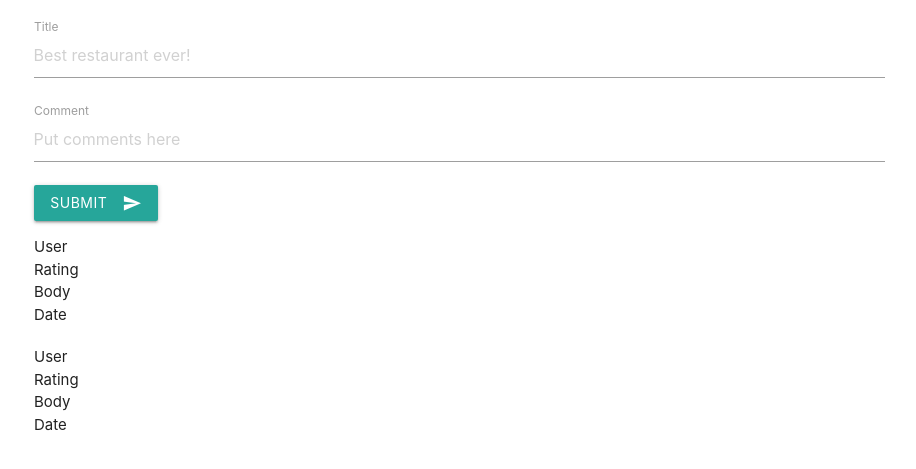
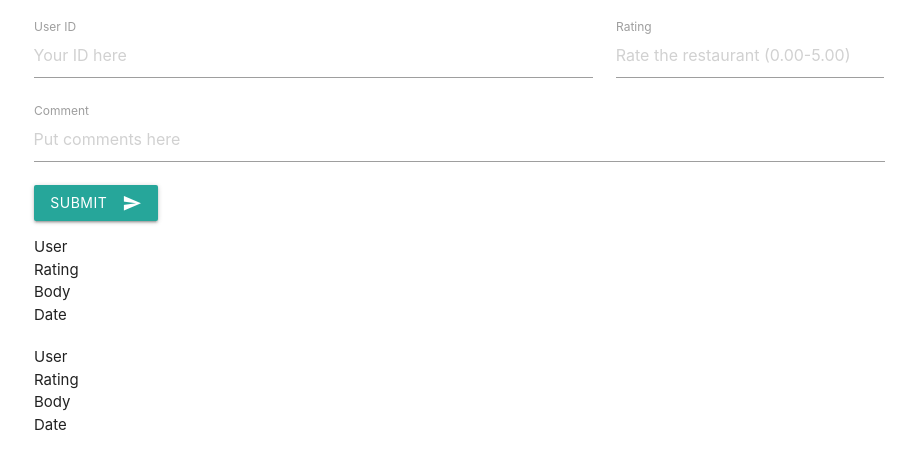
Before and after one commit to Sandman105/EatsPlusPlus, a website: page public/restaurant.html in a window 1280 px wide. Shown: the part 223-692 px from the top of the page, without its empty margins (181-1097 px from the left). Drawn offline with nearby package versions, Linux system fonts and the light colour scheme; no server answers.

Commit message:
Add rating input

```diff
--- a/public/assets/js/restaurant.js
+++ b/public/assets/js/restaurant.js
@@ -27,14 +27,16 @@ $(document).ready(function () {
     // Submit comments
     $(".commentSubmitBtn").on("click", function () {
         var newCommentObj = {
-            newCommentTitile: $("#comment_title").val().trim(),
+            newCommentId: $("#comment_id").val().trim(),
+            newCommentRating: $("#comment_rating").val().trim(),
             newCommentBody: $("#comment_body").val().trim()
         };
         $.post("/api/new/rating/" + id, newCommentObj)
             .then(function (err) {
                 if (err) throw err;
             });
-        $("#comment_title").val("");
+        $("#comment_id").val("");
+        $("#comment_rating").val("");
         $("#comment_body").val("");
         location.reload();
     });
--- a/public/restaurant.html
+++ b/public/restaurant.html
@@ -41,9 +41,13 @@
             <!-- Upload Comments -->
             <div class="col s12">
                 <form class="left-align">
-                    <div class="input-field col s12">
-                        <input placeholder="Best restaurant ever!" id="comment_title" type="text">
-                        <label for="comment_title">Title</label>
+                    <div class="input-field col s8">
+                        <input placeholder="Your ID here" id="comment_title" type="text">
+                        <label for="comment_title">User ID</label>
+                    </div>
+                    <div class="input-field col s4">
+                        <input placeholder="Rate the restaurant (0.00-5.00)" id="rating" type="text">
+                        <label for="rating">Rating</label>
                     </div>
                     <div class="input-field col s12">
                         <input placeholder="Put comments here" id="comment_body" type="text">
```
